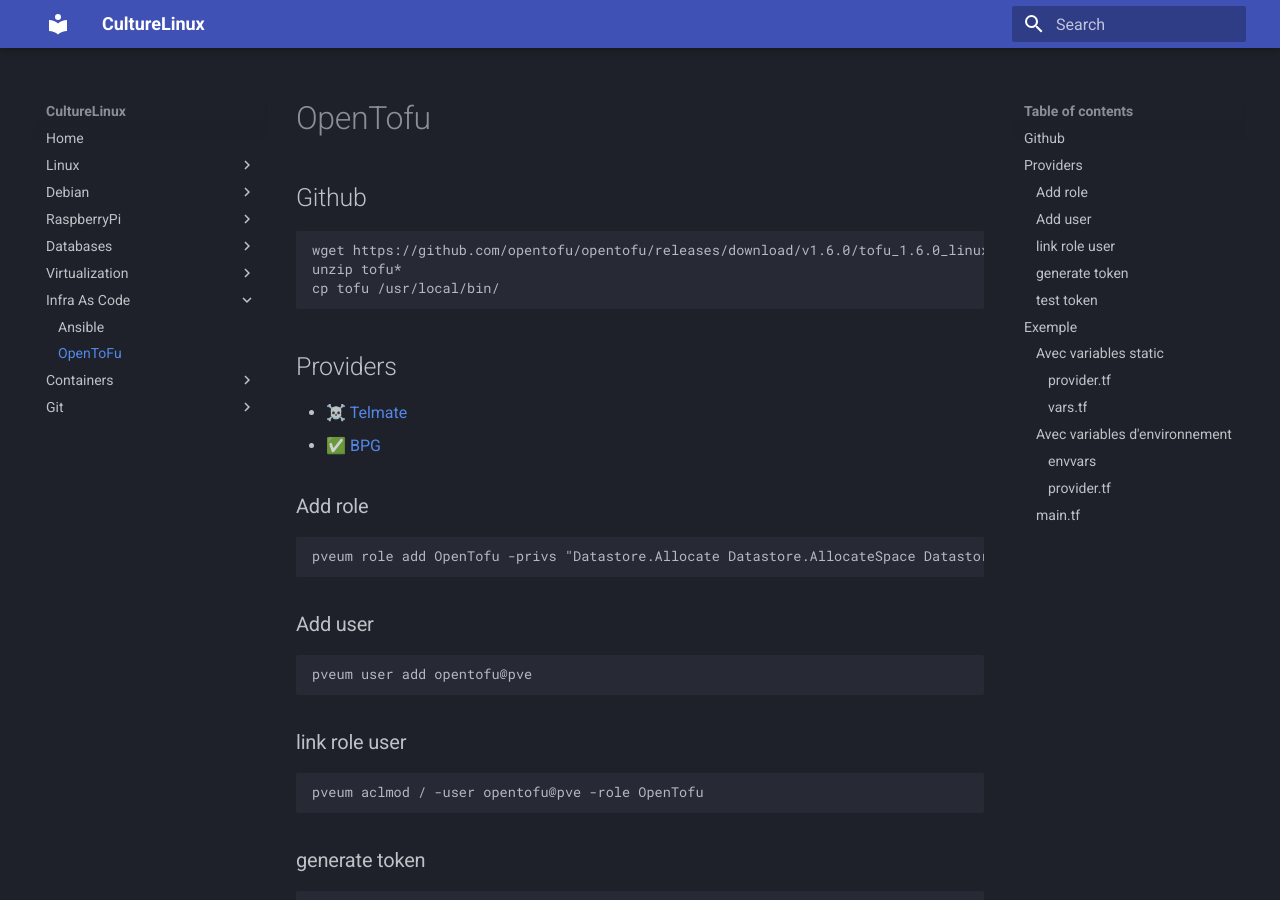
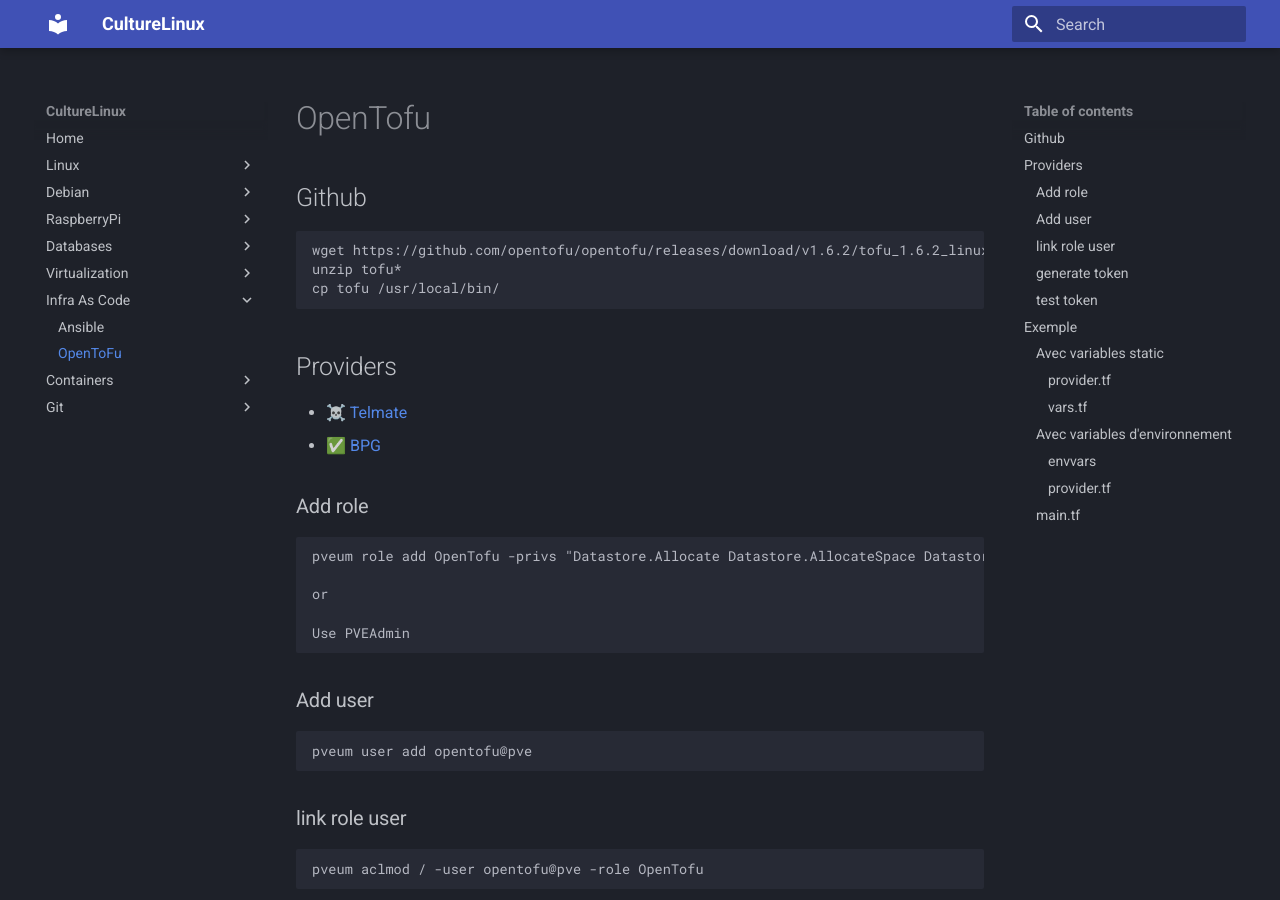
Before and after one commit to CultureLinux/doc, an MkDocs documentation site: the page built from docs/iac/opentofu.md, in a window 1280 px wide and 900 px high. Built offline with MkDocs 1.6.1 and Material for MkDocs 9.7.7, drawn with Linux system fonts in a browser that asks for light colours.

Commit message:
update opentofu

```diff
--- a/docs/iac/opentofu.md
+++ b/docs/iac/opentofu.md
@@ -1,6 +1,6 @@
 # OpenTofu
 ## Github
-    wget https://github.com/opentofu/opentofu/releases/download/v1.6.0/tofu_1.6.0_linux_amd64.zip
+    wget https://github.com/opentofu/opentofu/releases/download/v1.6.2/tofu_1.6.2_linux_amd64.zip
     unzip tofu*
     cp tofu /usr/local/bin/
 
@@ -11,6 +11,10 @@
 
 ### Add role
     pveum role add OpenTofu -privs "Datastore.Allocate Datastore.AllocateSpace Datastore.AllocateTemplate Datastore.Audit Pool.Allocate Sys.Audit Sys.Console Sys.Modify SDN.Use VM.Allocate VM.Audit VM.Clone VM.Config.CDROM VM.Config.Cloudinit VM.Config.CPU VM.Config.Disk VM.Config.HWType VM.Config.Memory VM.Config.Network VM.Config.Options VM.Migrate VM.Monitor VM.PowerMgmt User.Modify"
+
+    or
+
+    Use PVEAdmin
 ### Add user
     pveum user add opentofu@pve
 ### link role user
```
